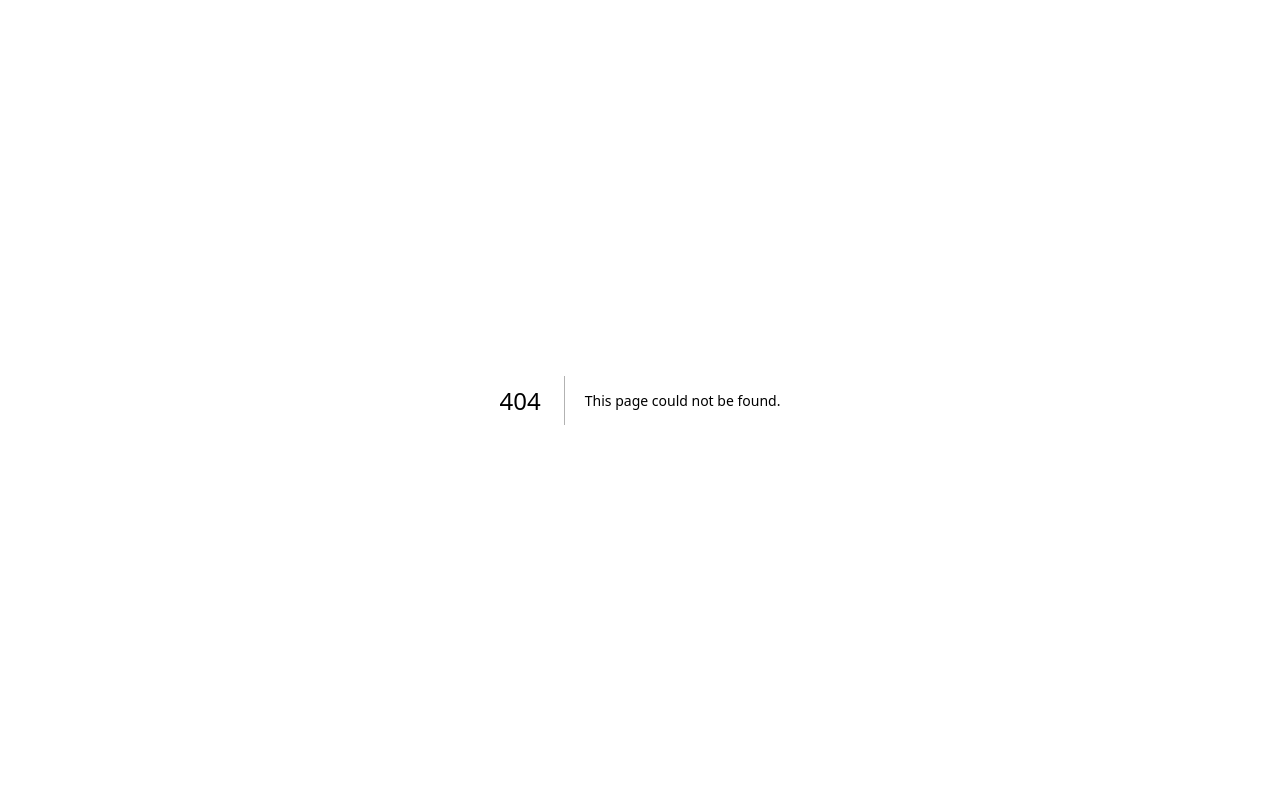
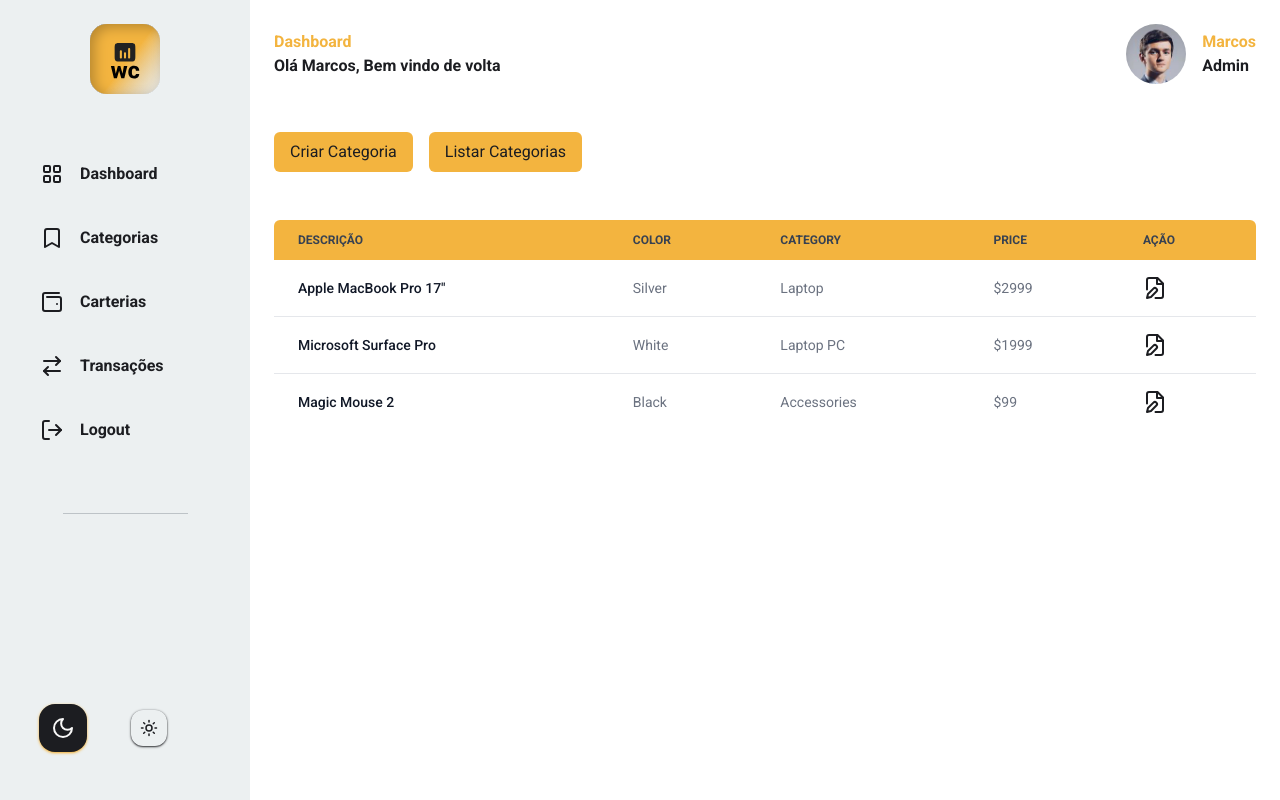
Before and after one commit to devbymarcos/finnanceweb, a Next.js app: page /categorias/list in a window 1280 px wide. Before the commit this address had no page. Built offline with nearby package versions, Linux system fonts and the light colour scheme.

Commit message:
feat: compoente de UI para categorias adiciona, ainda em conclusão

```diff
--- /dev/null
+++ b/src/app/(admin)/categorias/layout.tsx
@@ -0,0 +1,22 @@
+import Link from "next/link";
+import React from "react";
+
+const layoutCategory = ({ children }: { children: React.ReactNode }) => {
+  return (
+    <section>
+      <nav className="mb-12">
+        <ul className="flex gap-4">
+          <li className="bg-base-yellow text-base-black py-2 px-4 rounded-md">
+            <Link href="/categorias/nova">Criar Categoria</Link>
+          </li>
+          <li className="bg-base-yellow text-base-black py-2 px-4 rounded-md">
+            <Link href="/categorias/list">Listar Categorias</Link>
+          </li>
+        </ul>
+      </nav>
+      {children}
+    </section>
+  );
+};
+
+export default layoutCategory;
--- /dev/null
+++ b/src/app/(admin)/categorias/list/page.tsx
@@ -0,0 +1,84 @@
+import EditIcon from "@/components/icons/EditIcon";
+import Link from "next/link";
+
+// requisicao
+
+const ListCategory = () => {
+  return (
+    <div className="relative overflow-x-auto rounded-md">
+      <table className="w-full text-sm text-left rtl:text-right text-gray-500 dark:text-gray-400 ">
+        <thead className="text-xs text-gray-700 uppercase bg-base-yellow   ">
+          <tr>
+            <th scope="col" className="px-6 py-3">
+              Descrição
+            </th>
+            <th scope="col" className="px-6 py-3">
+              Color
+            </th>
+            <th scope="col" className="px-6 py-3">
+              Category
+            </th>
+            <th scope="col" className="px-6 py-3">
+              Price
+            </th>
+            <th scope="col" className="px-6 py-3">
+              Ação
+            </th>
+          </tr>
+        </thead>
+        <tbody>
+          <tr className="bg-white border-b dark:bg-base-black dark:border-gray-700">
+            <th
+              scope="row"
+              className="px-6 py-4 font-medium text-gray-900 whitespace-nowrap dark:text-white"
+            >
+              Apple MacBook Pro 17"
+            </th>
+            <td className="px-6 py-4">Silver</td>
+            <td className="px-6 py-4">Laptop</td>
+            <td className="px-6 py-4">$2999</td>
+            <td className="px-6 py-4">
+              <Link href={`/categorias/editar`}>
+                <EditIcon />
+              </Link>
+            </td>
+          </tr>
+          <tr className="bg-white border-b dark:bg-base-black dark:border-gray-700">
+            <th
+              scope="row"
+              className="px-6 py-4 font-medium text-gray-900 whitespace-nowrap dark:text-white"
+            >
+              Microsoft Surface Pro
+            </th>
+            <td className="px-6 py-4">White</td>
+            <td className="px-6 py-4">Laptop PC</td>
+            <td className="px-6 py-4">$1999</td>
+            <td className="px-6 py-4">
+              <Link href={`/categorias/editar`}>
+                <EditIcon />
+              </Link>
+            </td>
+          </tr>
+          <tr className="bg-white dark:bg-base-black">
+            <th
+              scope="row"
+              className="px-6 py-4 font-medium text-gray-900 whitespace-nowrap dark:text-white"
+            >
+              Magic Mouse 2
+            </th>
+            <td className="px-6 py-4">Black</td>
+            <td className="px-6 py-4">Accessories</td>
+            <td className="px-6 py-4">$99</td>
+            <td className="px-6 py-4">
+              <Link href={`/categorias/editar`}>
+                <EditIcon />
+              </Link>
+            </td>
+          </tr>
+        </tbody>
+      </table>
+    </div>
+  );
+};
+
+export default ListCategory;
--- /dev/null
+++ b/src/app/(admin)/categorias/nova/page.tsx
@@ -0,0 +1,7 @@
+import React from "react";
+
+const CreateCategory = () => {
+  return <div>Nova de categorias</div>;
+};
+
+export default CreateCategory;
--- /dev/null
+++ b/src/app/(admin)/dash/SelectWallet.tsx
@@ -0,0 +1,16 @@
+import { useEffect, useState } from "react";
+
+const SelectWallet = () => {
+  const [value, setValue] = useState(null);
+  return (
+    <div>
+      <select>
+        <option></option>
+        <option></option>
+        <option></option>
+      </select>
+    </div>
+  );
+};
+
+export default SelectWallet;
--- a/src/app/(admin)/page.tsx
+++ b/src/app/(admin)/page.tsx
@@ -15,6 +15,7 @@ const ChartAreaDash = dynamic(
     ssr: false,
   }
 );
+
 type ApiReturn = {
   data: {
     result: {
@@ -33,6 +34,7 @@ const getDataDash = async (): Promise<ApiReturn> => {
   const response = await fetch(url, options);
   return await response.json();
 };
+
 async function Index() {
   const data = await getDataDash();
   console.log("TCL: Index -> data", data);
@@ -42,7 +44,7 @@ async function Index() {
         <div className="grid grid-cols-1 gap-5">
           <CardStyle>
             <h3 className="text-xl text-base-yellow uppercase font-bold">
-              Renda Mes
+              Renda Mês
             </h3>
             <p className="text-2xl text-base-black dark:text-base-white font-bold ">
               {currencyFormatUI(data.data.receivedMonth)}
@@ -53,10 +55,21 @@ async function Index() {
           </CardStyle>
           <CardStyle>
             <h3 className="text-xl text-base-yellow uppercase font-bold">
-              Total Gastos
+              Gastos Mês
             </h3>
             <p className="text-2xl text-base-black dark:text-base-white font-bold">
               {currencyFormatUI(data.data.paidMonth)}
+            </p>
+            <p className="text-base-black dark:text-base-white font-bold">
+              9% comparado com mes anterior
+            </p>
+          </CardStyle>
+          <CardStyle>
+            <h3 className="text-xl text-base-yellow uppercase font-bold">
+              Saldo
+            </h3>
+            <p className="text-2xl text-base-black dark:text-base-white font-bold">
+              {currencyFormatUI(data.data.balanceSum)}
             </p>
             <p className="text-base-black dark:text-base-white font-bold">
               9% comparado com mes anterior
--- /dev/null
+++ b/src/components/icons/EditIcon.tsx
@@ -0,0 +1,28 @@
+"use client";
+import { useStore } from "@/hooks/useStore";
+
+const EditIcon = () => {
+  const dark = useStore((state) => state.dark);
+  return (
+    <>
+      <svg
+        xmlns="http://www.w3.org/2000/svg"
+        width="24"
+        height="24"
+        viewBox="0 0 24 24"
+        fill="none"
+        stroke="currentColor"
+        strokeWidth="2"
+        strokeLinecap="round"
+        strokeLinejoin="round"
+        color={dark ? "#f8f8f8" : "#1c1d21"}
+      >
+        <path d="M4 13.5V4a2 2 0 0 1 2-2h8.5L20 7.5V20a2 2 0 0 1-2 2h-5.5" />
+        <polyline points="14 2 14 8 20 8" />
+        <path d="M10.42 12.61a2.1 2.1 0 1 1 2.97 2.97L7.95 21 4 22l.99-3.95 5.43-5.44Z" />
+      </svg>
+    </>
+  );
+};
+
+export default EditIcon;
--- a/src/components/menu/MenuSidebar.tsx
+++ b/src/components/menu/MenuSidebar.tsx
@@ -6,6 +6,7 @@ import TransactionIcon from "../icons/TransactionIcon";
 import LogoutIcon from "../icons/LogoutIcon";
 import React from "react";
 import { useStore } from "@/hooks/useStore";
+
 interface MenuData {
   title: string;
   icon: React.ReactElement;
@@ -24,7 +25,7 @@ const MenuSideBar = () => {
     {
       title: "Categorias",
       icon: <CategoryIcon colors={dark ? "#f8f8f8" : "#1c1d21"} />,
-      path: "/",
+      path: "/categorias/list",
     },
     {
       title: "Carterias",
```
